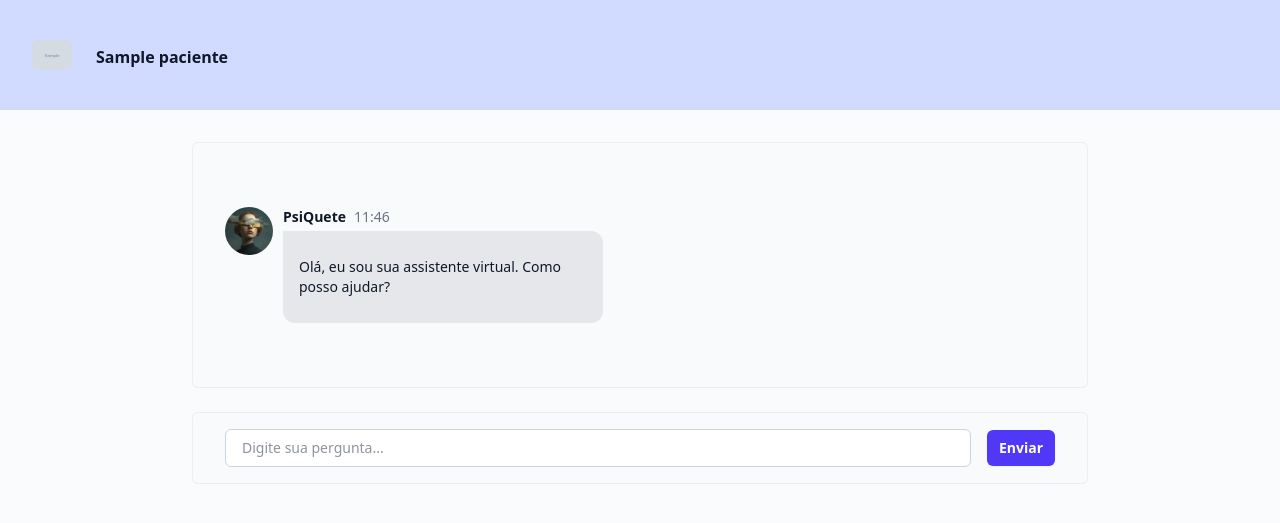
After one commit to viniciusandrade/Django-IA-Psicologia, a Django app: page /consultas/chat/1 in a window 1280 px wide. The commit adds this page. Shown: the top 523 px of the page. Run offline with Django 5.2, Linux system fonts and the light colour scheme; tables that the repository leaves empty hold one stand-in row (values such as "Sample post"); grey boxes marked "Sample" are stand-in pictures.

Commit message:
add chat

```diff
--- a/consultas/admin.py
+++ b/consultas/admin.py
@@ -1,5 +1,7 @@
 from django.contrib import admin
-from .models import  Gravacoes
+from .models import  Gravacoes, Pergunta, DataTreinamento
 
 # Register your models here.
 admin.site.register(Gravacoes)
+admin.site.register(Pergunta)
+admin.site.register(DataTreinamento)
--- /dev/null
+++ b/consultas/templates/chat.html
@@ -0,0 +1,151 @@
+{% extends "base.html" %} {% load static %} {% block 'body' %}
+<main>
+  <header class="relative isolate bg-indigo-200/80">
+    <div class="mx-auto max-w-7xl px-4 py-10 sm:px-6 lg:px-8">
+      <div
+        class="mx-auto flex max-w-2xl items-center justify-between gap-x-8 lg:mx-0 lg:max-w-none"
+      >
+        <div class="flex items-center gap-x-6">
+          <a href="{% url 'consultas' paciente.id  %}"
+            ><img src="{{ paciente.foto.url }}" alt="" class="w-10 rounded-md"
+          /></a>
+          <h1>
+            <div class="mt-1 text-base font-semibold text-gray-900">
+              {{ paciente.nome }}
+            </div>
+          </h1>
+        </div>
+      </div>
+    </div>
+  </header>
+  <div class="px-4 md:px-0">
+    <div
+      class="mx-auto bg-slate-50 mt-8 max-w-4xl px-4 py-16 sm:px-6 lg:px-8 border border-slate-200/60 rounded-md"
+    >
+      <!-- Container principal empilhando tudo -->
+      <div class="flex flex-col gap-6" id="chat">
+        <!-- Mensagem do assistente -->
+        <div class="flex items-start gap-2.5">
+          <img
+            class="w-12 h-12 rounded-full"
+            src="{% static 'assistente_virtual.png' %}"
+          />
+          <div class="flex flex-col gap-1 w-full max-w-[320px]">
+            <div class="flex items-center space-x-2 rtl:space-x-reverse">
+              <span class="text-sm font-semibold text-gray-900">PsiQuete</span>
+              <span class="text-sm font-normal text-gray-500">11:46</span>
+            </div>
+            <div
+              class="flex flex-col leading-1.5 p-4 border-gray-200 bg-gray-200 rounded-e-xl rounded-es-xl"
+            >
+              <p class="text-sm font-normal py-2.5 text-gray-900">
+                Olá, eu sou sua assistente virtual. Como posso ajudar?
+              </p>
+            </div>
+          </div>
+        </div>
+      </div>
+    </div>
+  </div>
+  <div class="px-4 md:px-0">
+    <div
+      class="mx-auto bg-slate-50 mt-6 max-w-4xl px-4 py-4 sm:px-6 lg:px-8 border border-slate-200/60 rounded-md"
+    >
+      <form id="form-pergunta">
+        <div class="flex items-center gap-4">
+          <input
+            type="text"
+            name="pergunta"
+            id="pergunta"
+            placeholder="Digite sua pergunta..."
+            class="flex-1 border border-slate-300 rounded-md px-4 py-2 text-sm text-gray-800 bg-white"
+          />
+          <button
+            type="submit"
+            class="rounded-md cursor-pointer bg-indigo-600 px-3 py-2 text-sm font-semibold text-white shadow-xs hover:bg-indigo-500 focus-visible:outline-2 focus-visible:outline-offset-2 focus-visible:outline-indigo-600"
+          >
+            Enviar
+          </button>
+        </div>
+      </form>
+    </div>
+  </div>
+</main>
+<script>
+  document
+    .getElementById("form-pergunta")
+    .addEventListener("submit", async function (event) {
+      event.preventDefault();
+      const pergunta = document.getElementById("pergunta").value;
+      const formData = new FormData();
+      formData.append("pergunta", pergunta);
+      const response = await fetch("{% url 'chat' paciente.id %}", {
+        method: "POST",
+        body: formData,
+      });
+      const data = await response.json();
+      const perguntaId = data.id;
+
+      const novaMensagem1 = document.createElement("div");
+      novaMensagem1.className = "flex items-start gap-2.5 justify-end";
+      novaMensagem1.innerHTML = `
+                <div class="flex flex-col gap-1 w-full max-w-[320px] text-right">
+                    <div class="flex items-center justify-end space-x-2 rtl:space-x-reverse">
+                    <span class="text-sm font-normal text-gray-500">11:46</span>
+                    <span class="text-sm font-semibold text-gray-900">Você</span>
+                    </div>
+                        <div class="flex flex-col leading-1.5 p-4 bg-indigo-200 text-gray-900 rounded-s-xl rounded-ee-xl">
+                        <p class="text-sm font-normal py-2.5">
+                            ${pergunta}
+                        </p>
+                    </div>
+                </div>`;
+
+      document.getElementById("chat").appendChild(novaMensagem1);
+
+      const novaMensagem = document.createElement("div");
+      novaMensagem.className = "flex items-start gap-2.5";
+
+      novaMensagem.innerHTML = `
+                <img class="w-12 h-12 rounded-full" src="{% static 'assistente_virtual.png' %}" alt="Pythonete">
+                <div class="flex flex-col gap-1 w-full max-w-[320px]">
+                    <div class="flex items-center space-x-2 rtl:space-x-reverse">
+                        <span class="text-sm font-semibold text-gray-900">PsiQuete</span>
+                        <span class="text-sm font-normal text-gray-500">10:00</span>
+                    </div>
+                    <div class="flex flex-col leading-1.5 p-4 border-gray-200 bg-gray-200 rounded-e-xl rounded-es-xl">
+                        <p id="resposta-pythonete-${perguntaId}" class="text-sm font-normal py-2.5 text-gray-900"></p>
+                    </div>
+                   <a href="/consultas/ver_referencias/${perguntaId}" class="text-sm font-normal text-gray-500 dark:text-gray-400">Confira as fontes</a>
+                </div>
+            `;
+
+      document.getElementById("chat").appendChild(novaMensagem);
+
+      const streamResponse = await fetch(
+        "{% url 'stream_response' paciente.id %}",
+        {
+          method: "POST",
+          headers: {
+            "Content-Type": "application/x-www-form-urlencoded",
+          },
+          body: new URLSearchParams({ id_pergunta: perguntaId }),
+        }
+      );
+
+      const reader = streamResponse.body.getReader();
+      const decoder = new TextDecoder("utf-8");
+      const respostaElemento = document.getElementById(
+        `resposta-pythonete-${perguntaId}`
+      );
+
+      while (true) {
+        const { done, value } = await reader.read();
+        if (done) break;
+
+        const chunk = decoder.decode(value, { stream: true });
+        respostaElemento.innerText += chunk;
+      }
+    });
+</script>
+{% endblock 'body' %}
--- a/consultas/templates/consultas.html
+++ b/consultas/templates/consultas.html
@@ -37,7 +37,7 @@
                              alt="">
                         <p class="text-2xl font-bold">{{ paciente.nome }}</p>
                     </div>
-                    <a href="#"
+                    <a href="{% url 'chat' paciente.id %}"
                        class="ml-auto flex items-center gap-x-1 rounded-md bg-green-600 px-3 py-2 text-sm font-semibold text-white shadow-xs hover:bg-green-500 focus-visible:outline-2 focus-visible:outline-offset-2 focus-visible:outline-indigo-600">
                         <svg xmlns="http://www.w3.org/2000/svg"
                              fill="none"
--- a/consultas/urls.py
+++ b/consultas/urls.py
@@ -4,7 +4,9 @@ from . import views
 
 urlpatterns = [
     path('<int:id>/', views.consultas, name='consultas'),
-     path('gravacao/<int:id>', views.gravacao, name='gravacao'),
+    path('gravacao/<int:id>', views.gravacao, name='gravacao'),
+    path('stream_response/<int:id>', views.stream_response, name='stream_response'),
+    path('chat/<int:id>', views.chat, name='chat'),
 ]
 
 # Create your views here.
--- a/consultas/views.py
+++ b/consultas/views.py
@@ -1,7 +1,10 @@
 from django.shortcuts import render, get_object_or_404, redirect
 from django.urls import reverse
 from usuarios.models import Pacientes
-from .models import Gravacoes
+from .models import Gravacoes, Pergunta
+from django.views.decorators.csrf import csrf_exempt
+from django.http import JsonResponse, StreamingHttpResponse
+from .agents import RAGContext
 
 def consultas(request, id):
     paciente = get_object_or_404(Pacientes, id=id)
@@ -27,3 +30,20 @@ def consultas(request, id):
 def gravacao(request, id):
     gravacao = get_object_or_404(Gravacoes, id=id)
     return render(request, 'gravacao.html', {'gravacao': gravacao})
+
+@csrf_exempt
+def chat(request, id):
+    if request.method == 'GET':
+        paciente = get_object_or_404(Pacientes, id=id)
+        return render(request, 'chat.html', {'paciente': paciente})
+    elif request.method == 'POST':
+        pergunta_user=request.POST.get('pergunta')
+        pergunta= Pergunta(
+            pergunta=pergunta_user,)
+        pergunta.save()
+        return JsonResponse({'id': pergunta.id})
+
+@csrf_exempt
+def stream_response(request, id):
+    id_pergunta = request.POST.get('id_pergunta')
+    return StreamingHttpResponse(RAGContext().retrieval(id_pergunta, id))
```
Also changed, not shown: templates/static/assistente_virtual.png (added).
